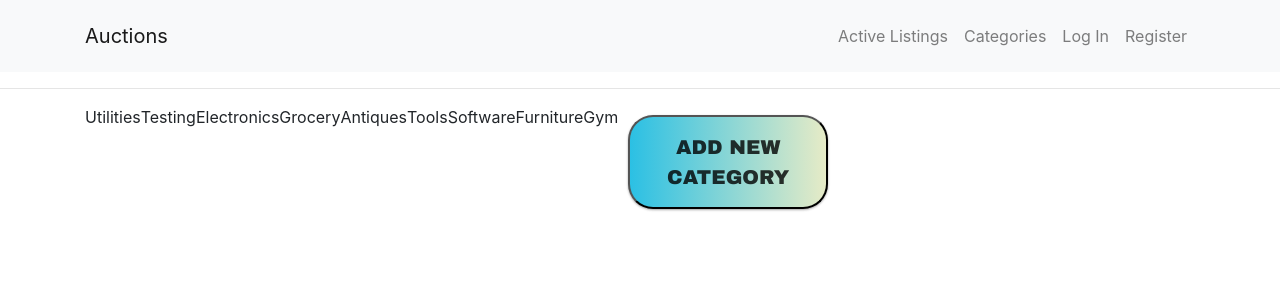
After one commit to shaw8wit/auction, a Django app: page /categories in a window 1280 px wide. The commit adds this page. Shown: the top 300 px of the page. Run offline with Django 3.2, Linux system fonts and the light colour scheme; data comes from the database, SQL or seed files in the repository; both versions use the stored data as it was after the commit; some libraries are stand-ins or nearby versions.

Commit message:
Categories working

```diff
--- a/auctions/static/auctions/styles.css
+++ b/auctions/static/auctions/styles.css
@@ -1,27 +1,49 @@
-html, body {
-    height: 100%;
-    width: auto;
-}
-.parent a, a:hover {
-    text-decoration: none;
-    color: black;
-}
+html, body {height: 100%;width: auto;}
+.parent a, a:hover {text-decoration: none;color: black;}
 .singleCard {
     height: 50%;
     width: auto;
     margin: 1%;
 }
 .parent {
-    width: 90%;
+    width: 100%;
     margin: auto;
     display: flex;
     flex-direction: column;
 }
-.title{
-    font-size: 2rem;
+.title{font-size: 2rem;}
+img {max-height: 250px;width: auto;}
+.gradient-button {
+    margin: 10px;
+    font-family: "Arial Black", Gadget, sans-serif;
+    font-size: 20px;
+    padding: 15px;
+    text-align: center;
+    text-transform: uppercase;
+    transition: 0.5s;
+    background-size: 200% auto;
+    color: #FFF;
+    box-shadow: 0 0 20px #eee;
+    border-radius: 10px;
+    width: 200px;
+    box-shadow: 0 1px 3px rgba(0,0,0,0.12), 0 1px 2px rgba(0,0,0,0.24);
+    transition: all 0.3s cubic-bezier(.25,.8,.25,1);
+    cursor: pointer;
+    display: inline-block;
+    border-radius: 25px;
 }
-img {
-    max-height: 200px;
-    width: auto;
-    overflow: hidden;
+.gradient-button:hover{box-shadow: 0 10px 20px rgba(0,0,0,0.19), 0 6px 6px rgba(0,0,0,0.23);margin: 8px 10px 12px;}
+.register {background-image: linear-gradient(to right, #DD5E89 0%, #F7BB97 51%, #DD5E89 100%)}
+.register:hover { background-position: right center; }
+.login {background-image: linear-gradient(to right, #00d2ff 0%, #3a7bd5 51%, #00d2ff 100%)}
+.login:hover { background-position: right center; }
+.category {background-image: linear-gradient(to right, #2BC0E4 0%, #EAECC6 51%, #2BC0E4 100%);color: rgba(0, 0, 0, 0.801);}
+.category:hover { background-position: right center; }
+.grid-container {
+    display: flex;
 }
+.grid-item {
+    float: left;
+}
+.add-listing {background-image: linear-gradient(to right, #7474BF 0%, #348AC7 51%, #7474BF 100%)}
+.add-listing:hover { background-position: right center; }
--- /dev/null
+++ b/auctions/templates/auctions/categories.html
@@ -0,0 +1,16 @@
+{% extends 'auctions/layout.html' %}
+
+{% block title %}
+Categories
+{% endblock %}
+
+{% block body %}
+<div class="grid-container">
+    {% for category in categories %}
+    <div class="grid-item">
+        {{ category.name }}
+    </div>
+    {% endfor %}
+    <button class="gradient-button category">Add new Category</button>
+</div>
+{% endblock %}
--- a/auctions/templates/auctions/createListing.html
+++ b/auctions/templates/auctions/createListing.html
@@ -42,7 +42,7 @@ Create Listing
             </div>
         </div>
         <div class="text-center">
-            <button type="submit" class="btn btn-success mt-2 py-2 px-4">Submit</button>
+            <button type="submit" class="gradient-button add-listing">Submit</button>
         </div>
         <input type="hidden" name="user" value="{{ user }}">
     </form>
--- a/auctions/templates/auctions/layout.html
+++ b/auctions/templates/auctions/layout.html
@@ -29,7 +29,7 @@
                         </a>
                     </li>
                     <li class="nav-item">
-                        <a class="nav-link" href="{% url 'logout' %}">
+                        <a class="nav-link" href="{% url 'categories' %}">
                             Categories
                         </a>
                     </li>
@@ -65,8 +65,10 @@
         </div>
     </nav>
     <hr>
-    {% block body %}
-    {% endblock %}
+    <div class="container">
+        {% block body %}
+        {% endblock %}
+    </div>
 </body>
 
 </html>
--- a/auctions/urls.py
+++ b/auctions/urls.py
@@ -8,5 +8,6 @@ urlpatterns = [
     path("logout", views.logout_view, name="logout"),
     path("register", views.register, name="register"),
     path("createListing", views.createListing, name="createListing"),
-    path("details/<int:details>", views.details, name="details")
+    path("details/<int:details>", views.details, name="details"),
+    path("categories", views.categories, name="categories")
 ]
--- a/auctions/views.py
+++ b/auctions/views.py
@@ -93,3 +93,9 @@
         'item': item,
         'bids': bids,
     })
+
+
+def categories(request):
+    return render(request, "auctions/categories.html", {
+        'categories': Category.objects.all()
+    })
```
Also changed, not shown: auctions/templates/auctions/index.html (+4 -3 lines), auctions/templates/auctions/login.html (+8 -6 lines), auctions/templates/auctions/register.html (+9 -6 lines), db.sqlite3.
